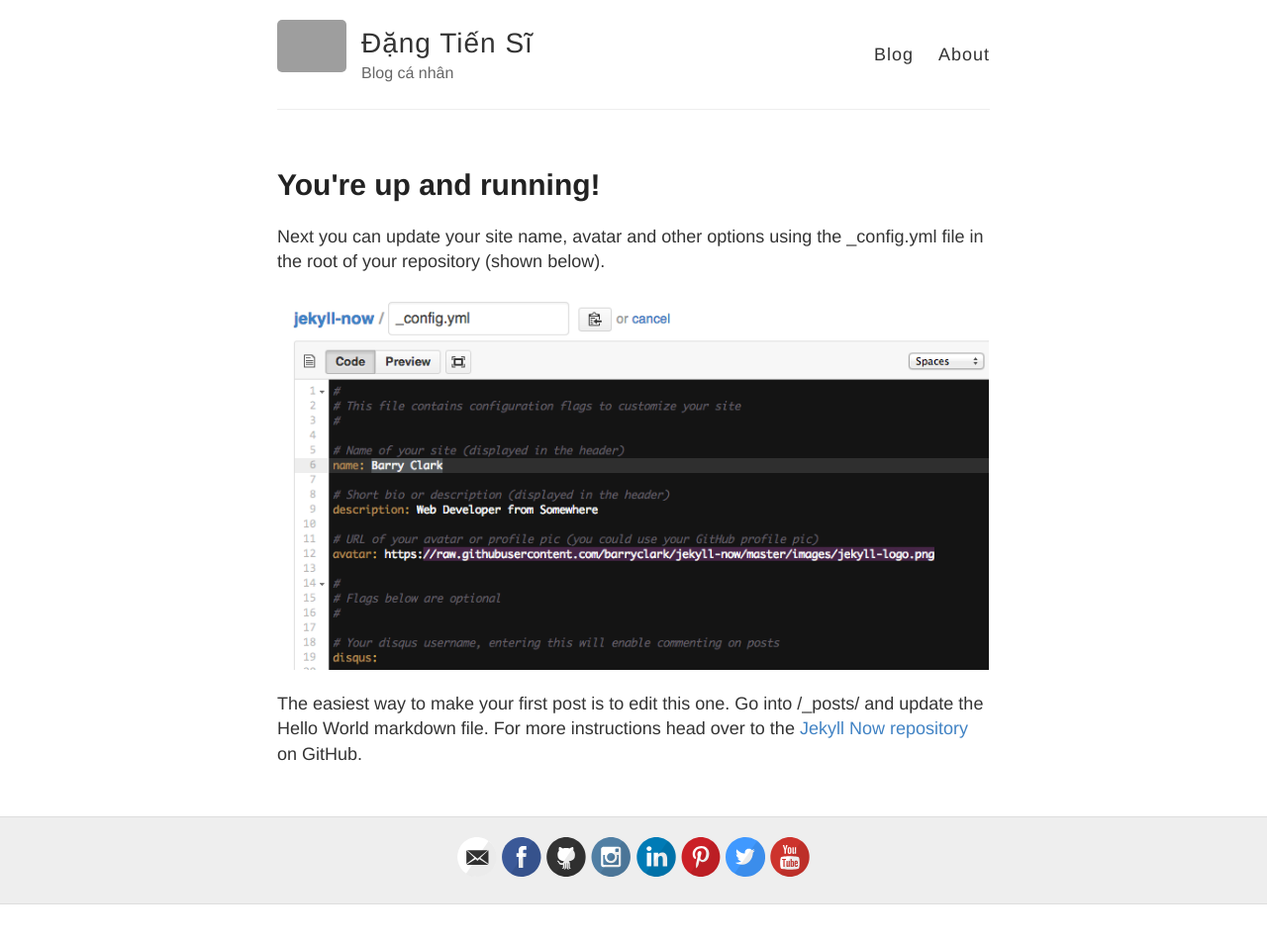
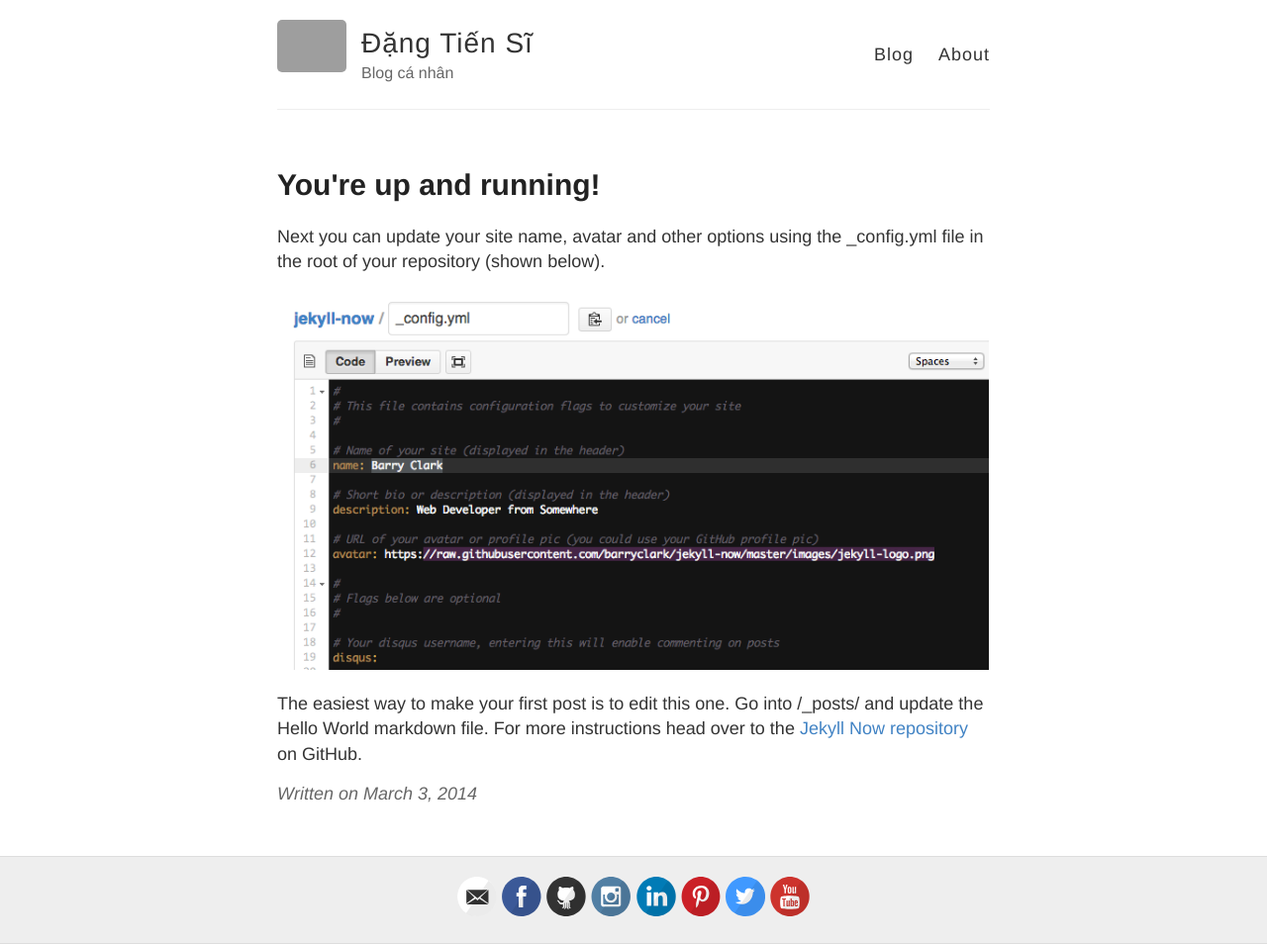
Before and after one commit to dangtiensi/dangtiensi.github.io, a Jekyll site: the page built from _posts/2014-3-3-Hello-World.md, in a window 1280 px wide. Shown: the whole page at 99% size. Built offline with Jekyll 4.4.1, drawn with Linux system fonts in a browser that asks for light colours; before the commit the page ends 914 px from its top, so only the background shows below that; grey boxes are pictures that could not be loaded.

Commit message:
Update post.html

```diff
--- a/_layouts/post.html
+++ b/_layouts/post.html
@@ -7,6 +7,7 @@ layout: default
     {{ content }}
   </div>
   <div class="date">
-
+    Written on {{ page.date | date: "%B %e, %Y" }}
   </div>
+  {% include disqus.html %}
 </article>
```
